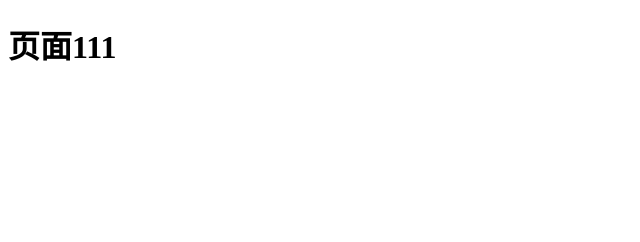
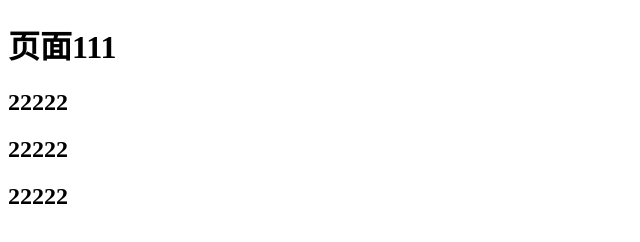
Before and after one commit to liuyang1017/bk2004, a plain HTML site: page index.html in a window 1280 px wide. Shown: the whole page, without its empty margins (0-640 px from the left). Drawn offline with Linux system fonts and the light colour scheme.

Commit message:
第二次

```diff
--- a/index.html
+++ b/index.html
@@ -10,6 +10,9 @@
 <body>
 
     <h1>页面111</h1>
+    <h2>22222</h2>
+    <h2>22222</h2>
+    <h2>22222</h2>
 
 </body>
 
```
